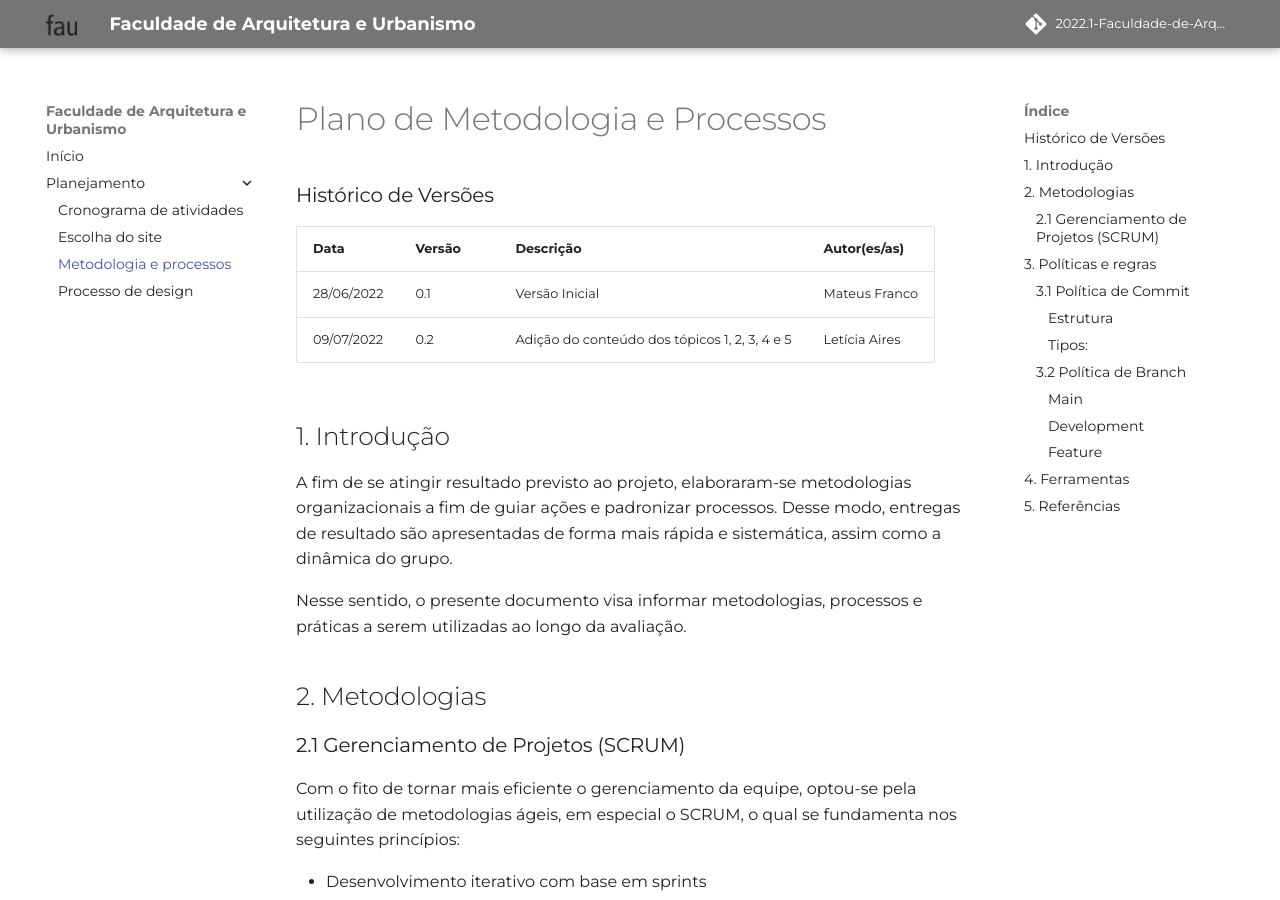
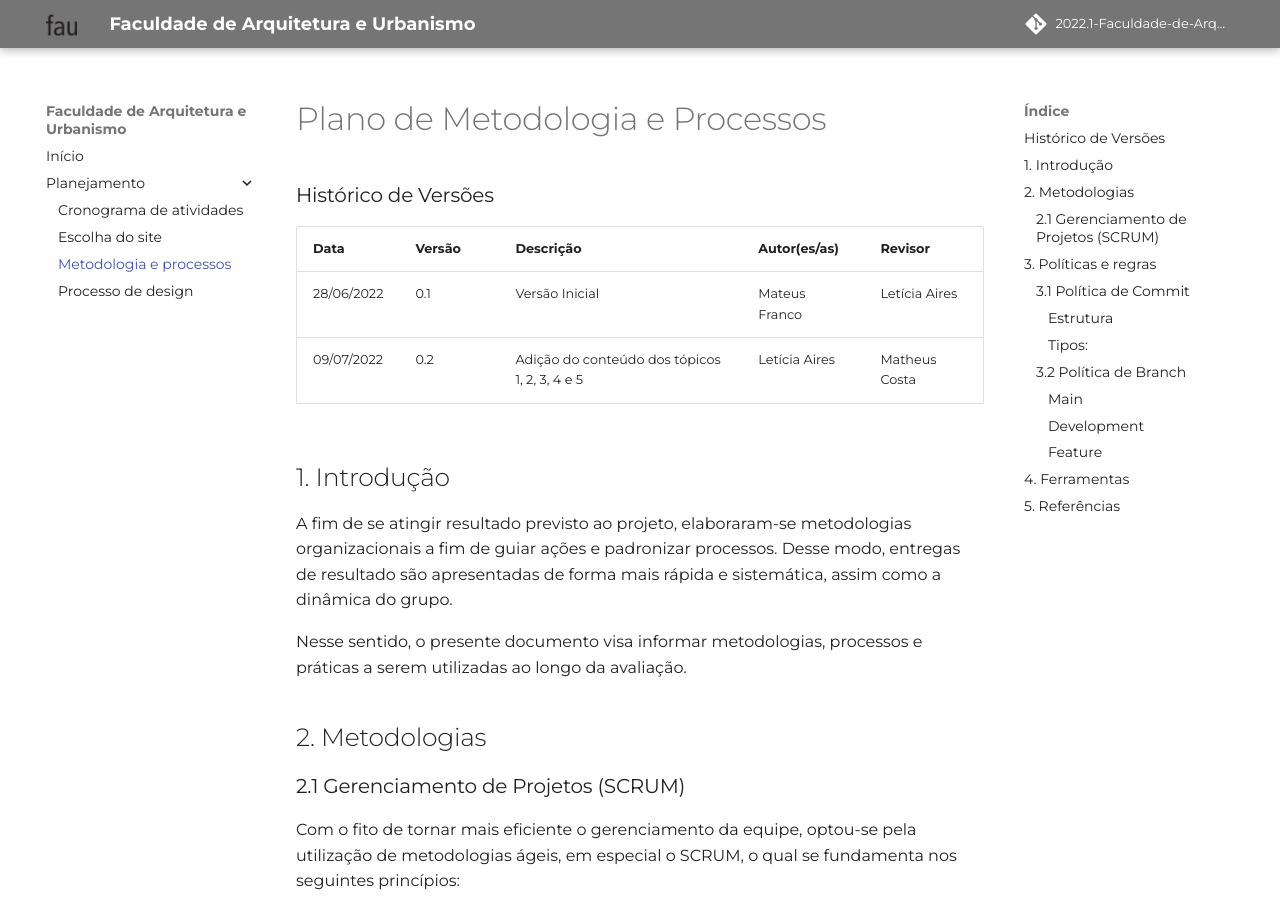
Before and after one commit to Mateusvff/2022.1-Faculdade-de-Arquitetura-e-Urbanismo, an MkDocs documentation site: the page built from docs/planejamento/metodologia-e-processos.md, in a window 1280 px wide and 900 px high. Built offline with MkDocs 1.6.1 and Material for MkDocs 9.7.7, drawn with Linux system fonts in a browser that asks for light colours; some web fonts are replaced; comment, search, counter and statistics services are not loaded.

Commit message:
adição dos revisores no histórico de versões

```diff
--- a/docs/planejamento/metodologia-e-processos.md
+++ b/docs/planejamento/metodologia-e-processos.md
@@ -2,10 +2,10 @@
 
 ### Histórico de Versões
 
-**Data** | **Versão** | **Descrição** | **Autor(es/as)**
---- | --- | --- | ---
-28/06/2022 | 0.1 | Versão Inicial | Mateus Franco
-09/07/2022 | 0.2 | Adição do conteúdo dos tópicos 1, 2, 3, 4 e 5 | Letícia Aires
+**Data** | **Versão** | **Descrição** | **Autor(es/as)** | **Revisor**
+--- | --- | --- | --- | ---
+28/06/2022 | 0.1 | Versão Inicial | Mateus Franco | Letícia Aires
+09/07/2022 | 0.2 | Adição do conteúdo dos tópicos 1, 2, 3, 4 e 5 | Letícia Aires | Matheus Costa
 
 ## 1. Introdução
 
```
